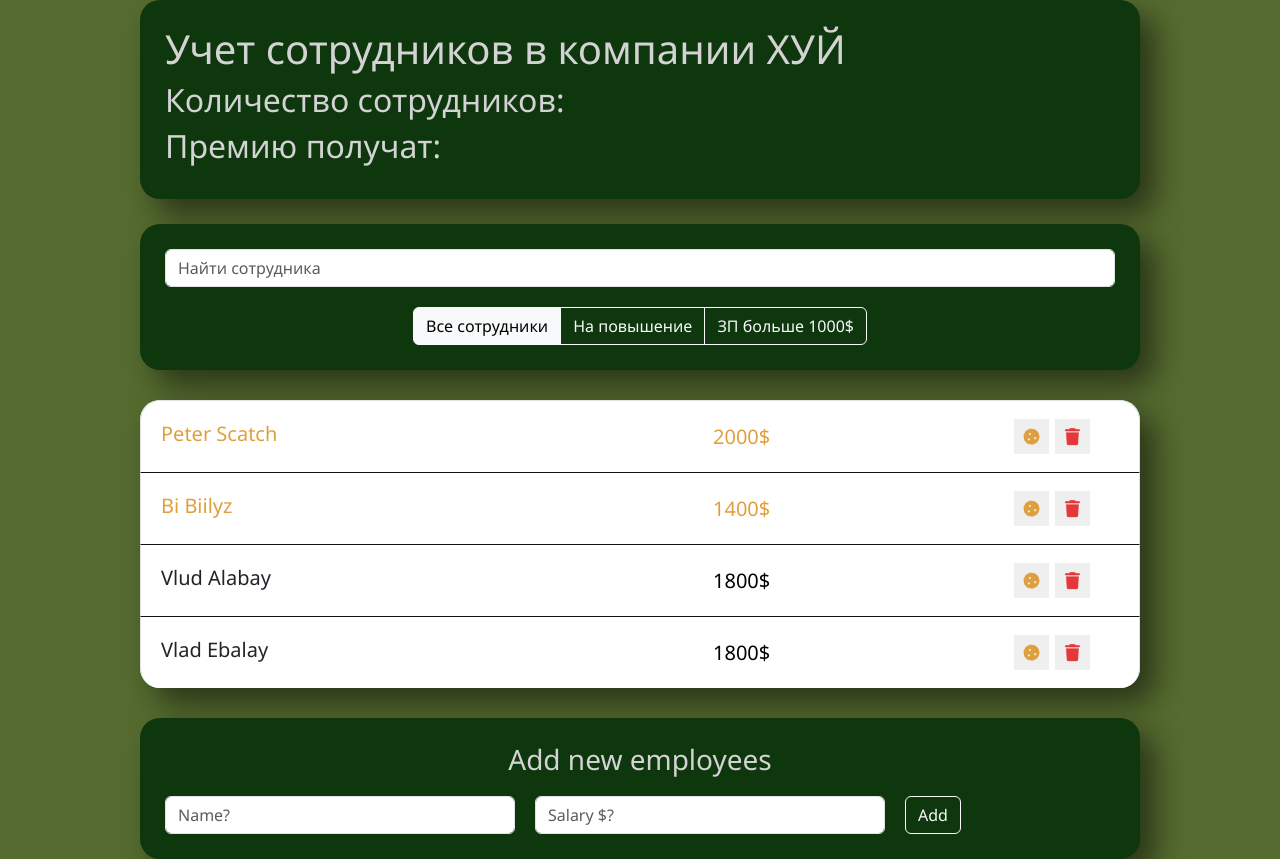
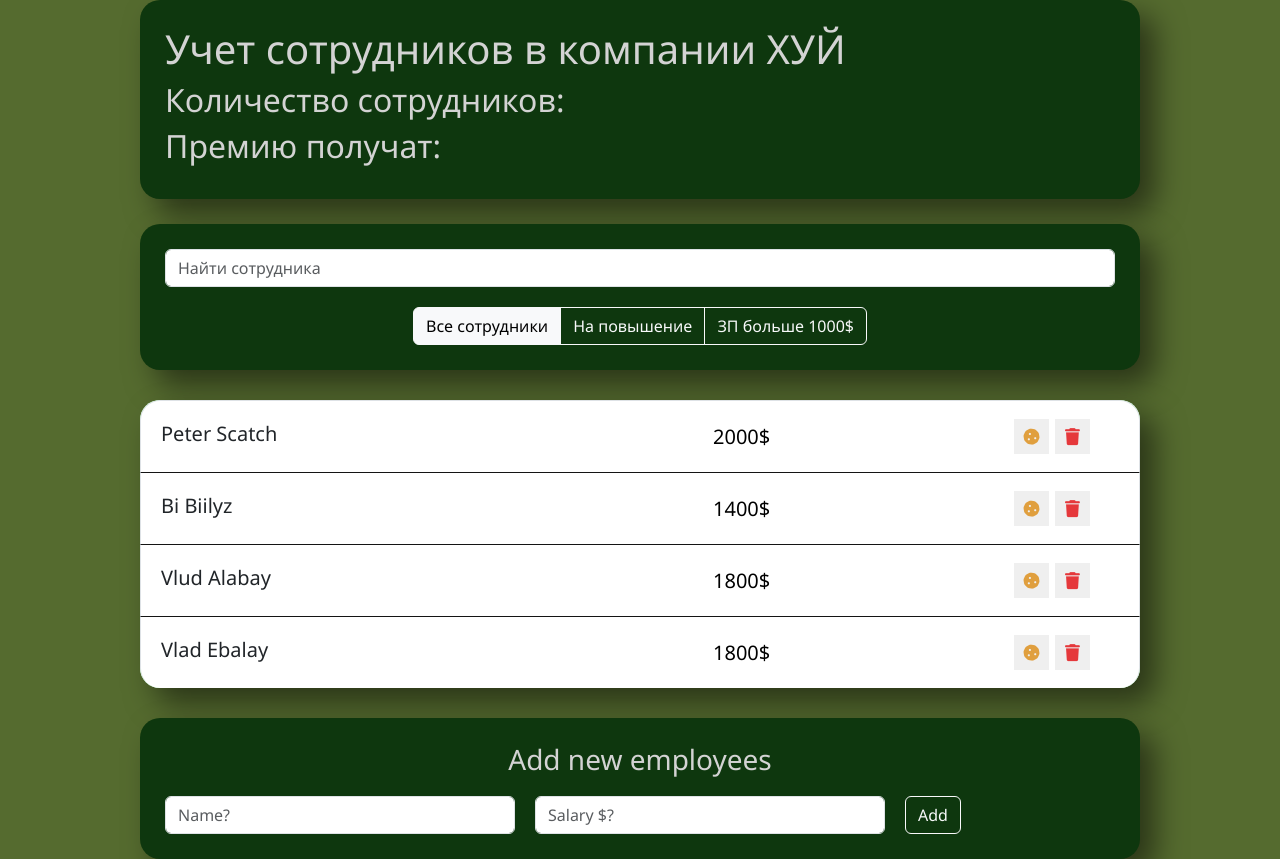
Before and after one commit to Scatchie13/crud, a React (Create React App) app: page / in a window 1280 px wide. Built offline with nearby package versions, Linux system fonts and the light colour scheme.

Commit message:
add key to EmpListItem

```diff
--- a/src/App.js
+++ b/src/App.js
@@ -1,9 +1,40 @@
 import Header from './components/Header/Header'
 import Search from './components/Search/Search'
 import EmpList from './components/EmpList/EmpList'
-import data from '../src/data/data'
+// import data from '../src/data/data'
 import './App.css'
 import AddPanel from './components/AddPanel/AddPanel'
+
+const data = [
+  {
+    name: 'Peter',
+    surname: 'Scatch',
+    salary: 2000,
+    increase: true,
+    id: 1,
+  },
+  {
+    name: 'Bi',
+    surname: 'Biilyz',
+    salary: 1400,
+    increase: true,
+    id: 2,
+  },
+  {
+    name: 'Vlud',
+    surname: 'Alabay',
+    salary: 1800,
+    increase: true,
+    id: 3,
+  },
+  {
+    name: 'Vlad',
+    surname: 'Ebalay',
+    salary: 1800,
+    increase: false,
+    id: 4,
+  },
+]
 
 function App() {
   return (
--- a/src/components/EmpList/EmpList.jsx
+++ b/src/components/EmpList/EmpList.jsx
@@ -5,7 +5,12 @@ const EmpList = ({ data }) => {
   return (
     <ul className="app-list list-group">
       {data.map((el) => (
-        <EmpListItems {...el} />
+        <EmpListItems
+          name={el.name}
+          surname={el.surname}
+          salary={el.salary}
+          key={el.id}
+        />
       ))}
     </ul>
   )
--- a/src/components/EmpListItems/EmpListItems.jsx
+++ b/src/components/EmpListItems/EmpListItems.jsx
@@ -16,7 +16,7 @@ const EmpListItems = (props) => {
       <input
         type="text"
         className="list-group-item-input"
-        value={salary + '$'}
+        defaultValue={salary + '$'}
       />
       <div className="d-flex justify-content-center align-items-center">
         <button type="button" className="btn-cookie btn-sm">
```
